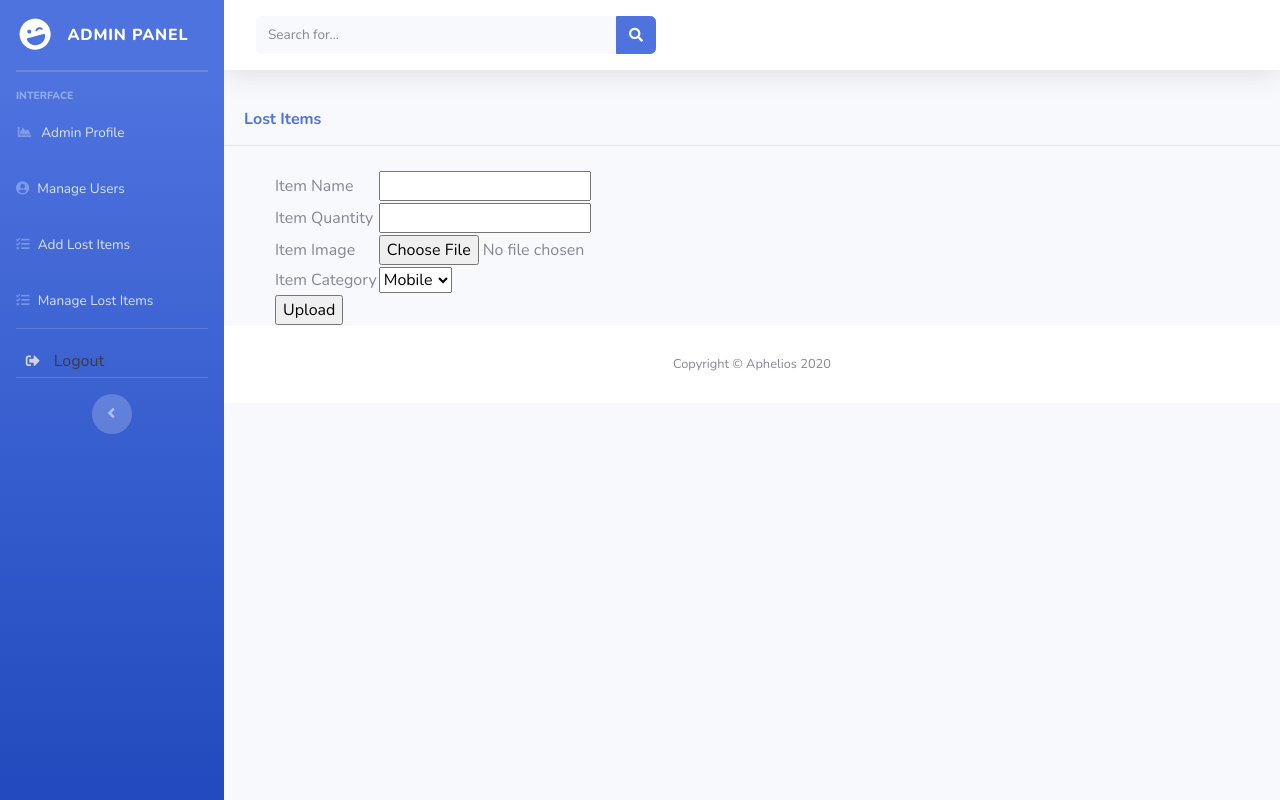
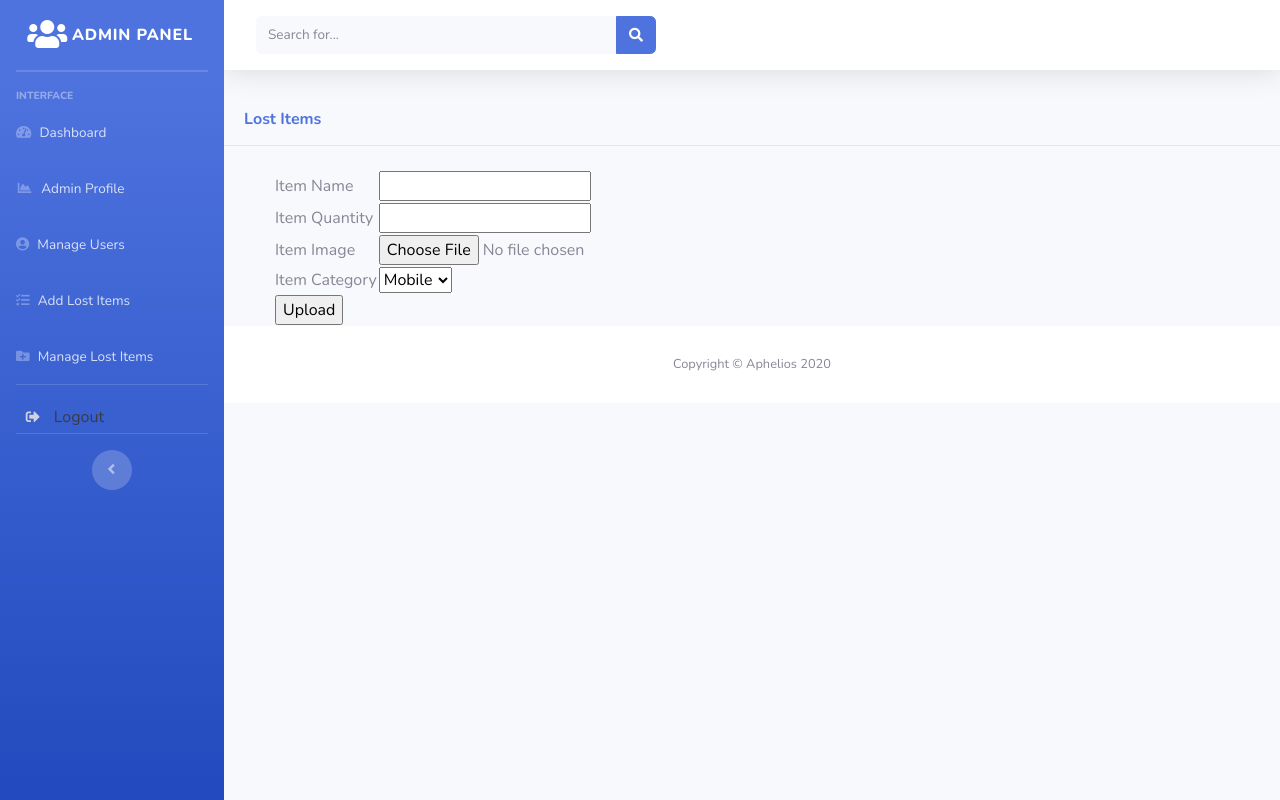
Before and after one commit to Bidesh15-8550/Lost-and-Found-Management-System-using-PHP, a PHP site: page /admin/items.php in a window 1280 px wide. Run offline with PHP 8.4, Linux system fonts and the light colour scheme.

Commit message:
icons updated in admin panel

```diff
--- a/admin/includes/navbar.php
+++ b/admin/includes/navbar.php
@@ -3,10 +3,10 @@
 
 <!-- Sidebar - Brand -->
 <a class="sidebar-brand d-flex align-items-center justify-content-center" href="index.php">
-  <div class="sidebar-brand-icon rotate-n-15">
-    <i class="fas fa-laugh-wink"></i>
+  <div class="sidebar-brand-icon">
+  <i class="fas fa-users"></i>
   </div>
-  <div class="sidebar-brand-text mx-3">Admin Panel</sup></div>
+  <div class="sidebar-brand-text mx-1">Admin Panel</sup></div>
 </a>
 
 <!-- Divider -->
@@ -27,7 +27,11 @@
 
 
 
-
+<li class="nav-item">
+  <a class="nav-link" href="index.php">
+  <i class="fas fa-tachometer-alt"></i>
+    <span>Dashboard</span></a>
+</li>
 
 <li class="nav-item">
   <a class="nav-link" href="register.php">
@@ -48,7 +52,7 @@
 </li>
 <li class="nav-item">
   <a class="nav-link" href="manageitem.php">
-  <i class="fas fa-tasks"></i>
+  <i class="fas fa-folder-plus"></i>
     <span>Manage Lost Items</span></a>
 </li>
 
```
